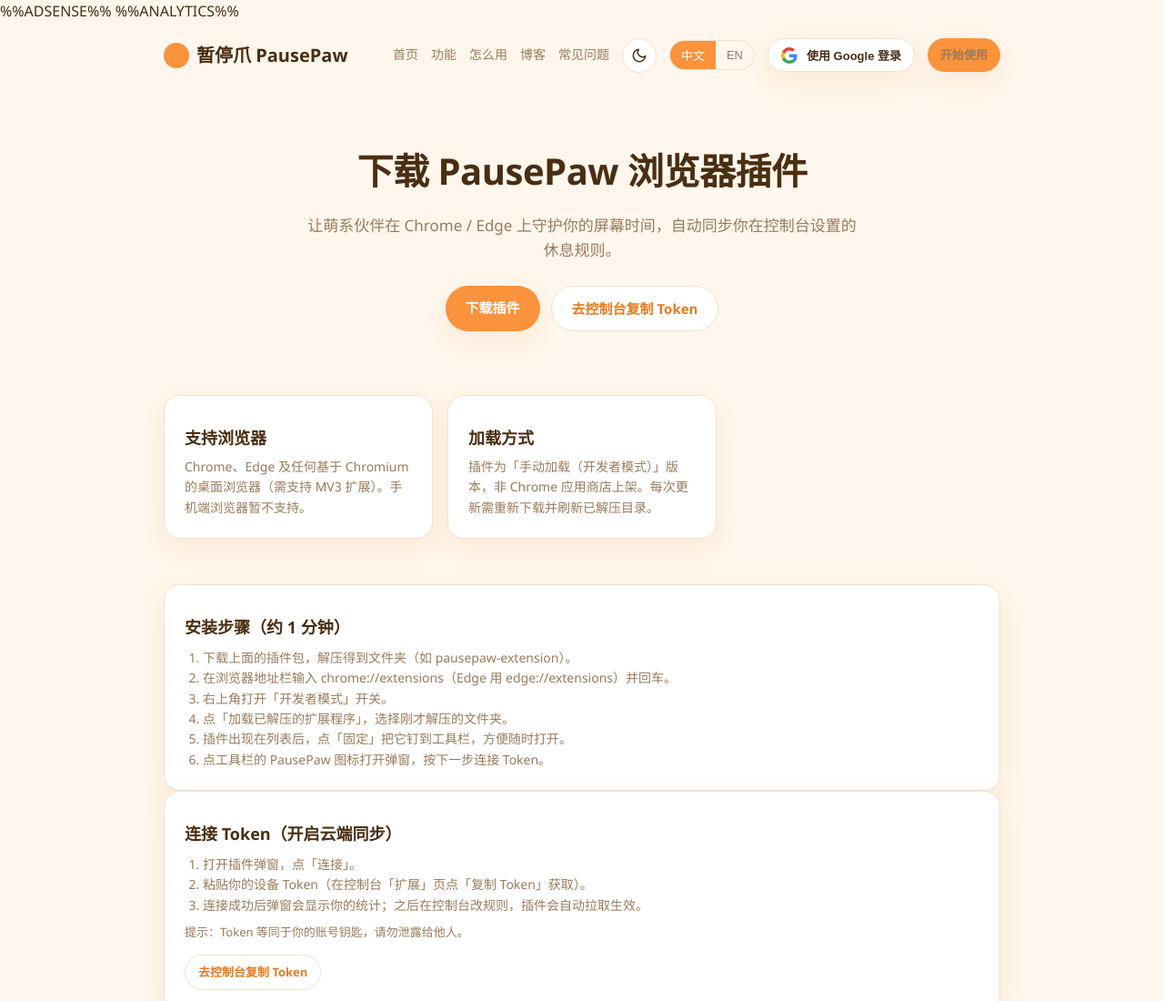
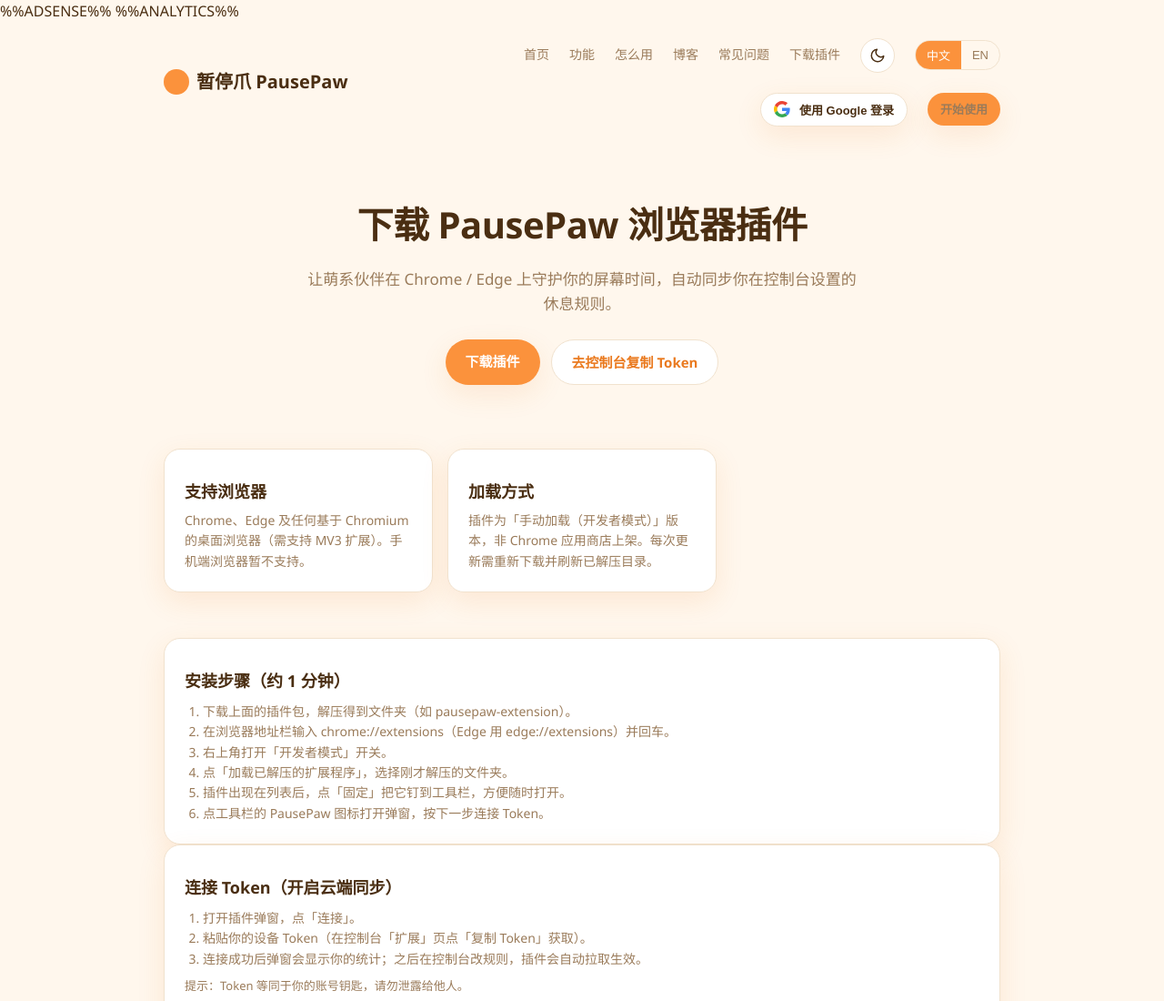
Before and after one commit to 863683348/pausepaw, a browser extension: page public/extension.html in a window 1280 px wide. Shown: the top 1100 px of the page at 91% size. Drawn offline with Linux system fonts and the light colour scheme.

Commit message:
fix(nav): add Download link to extension page; widen top nav spacing
- extension.html was missing 下载插件 (nav_download) link — now matches other pages
- styles.css: .nav gap 14px -> 22px for more breathing room (applies to all pages)

```diff
--- a/public/extension.html
+++ b/public/extension.html
@@ -38,6 +38,7 @@
         <a href="how.html" data-i18n="nav_how">怎么用</a>
         <a href="blog.html" data-i18n="nav_blog">博客</a>
         <a href="faq.html" data-i18n="nav_faq">常见问题</a>
+        <a href="extension.html" data-i18n="nav_download">下载插件</a>
         <button class="theme-btn" id="themeBtn" onclick="toggleTheme()" title="切换亮/暗色" aria-label="切换主题"><svg width="18" height="18" viewBox="0 0 24 24" fill="none" stroke="currentColor" stroke-width="2" stroke-linecap="round" stroke-linejoin="round"><path d="M21 12.79A9 9 0 1 1 11.21 3 7 7 0 0 0 21 12.79z"/></svg></button>
         <div class="lang-switch">
           <button data-lang="zh" onclick="setLang('zh')">中文</button>
--- a/public/styles.css
+++ b/public/styles.css
@@ -19,7 +19,7 @@
 header.bar { display: flex; align-items: center; justify-content: space-between; padding: 16px 0; gap: 12px; }
 .logo { font-weight: 800; font-size: 20px; display: flex; align-items: center; gap: 8px; white-space: nowrap; }
 .logo .dot { width: 28px; height: 28px; border-radius: 50%; background: var(--primary); display: inline-block; flex: none; }
-.nav { display: flex; gap: 14px; align-items: center; flex-wrap: wrap; justify-content: flex-end; }
+.nav { display: flex; gap: 22px; align-items: center; flex-wrap: wrap; justify-content: flex-end; }
 .nav a { color: var(--muted); font-size: 14px; white-space: nowrap; }
 .lang-switch { display: flex; border: 1px solid var(--line); border-radius: 999px; overflow: hidden; }
 .lang-switch button { border: 0; background: transparent; padding: 6px 12px; cursor: pointer; font-size: 13px; color: var(--muted); }
```
